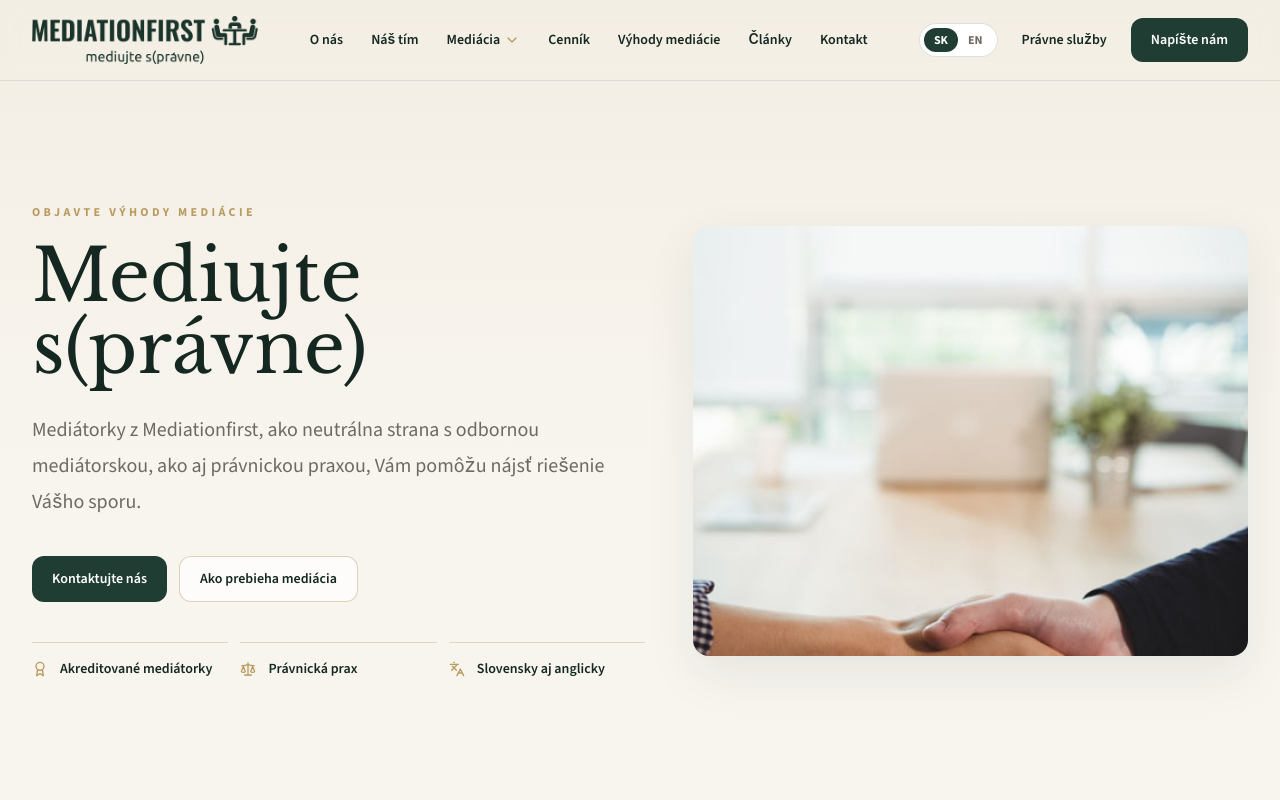
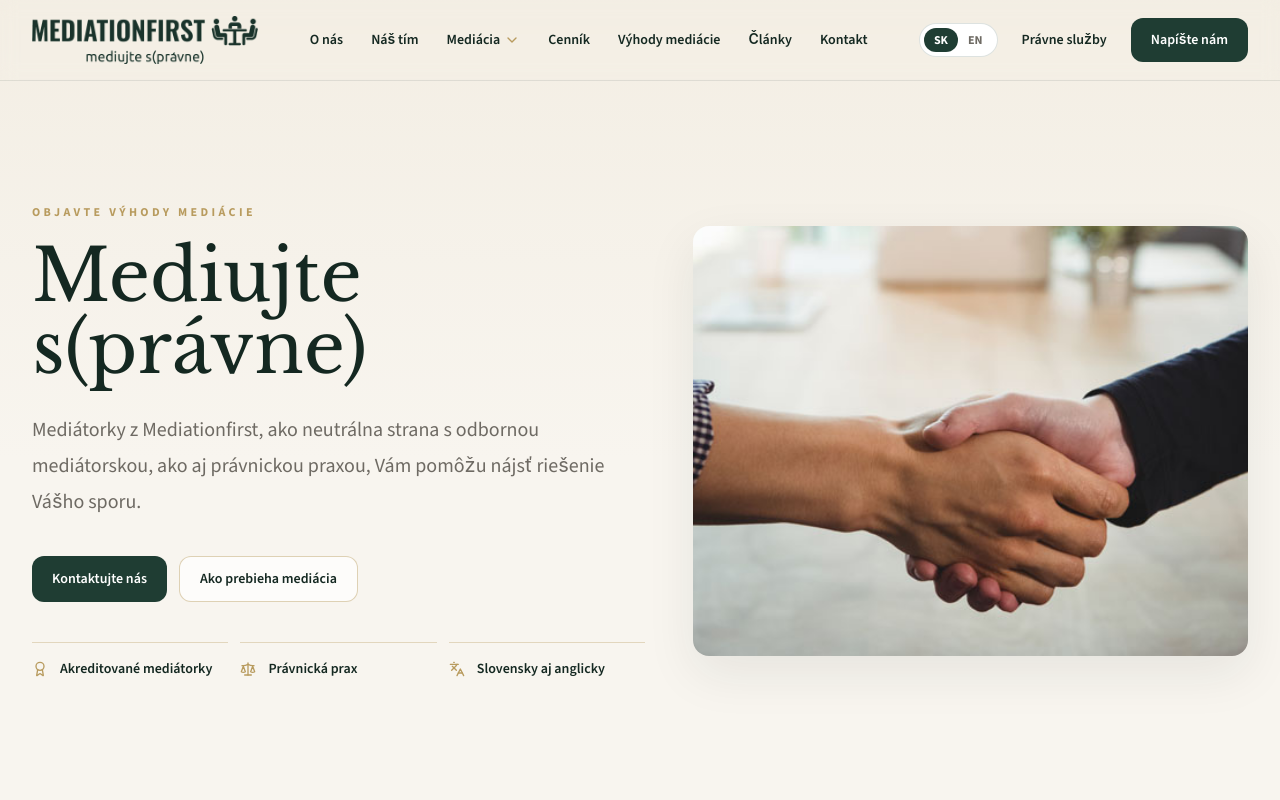
Before and after one commit to achepinoga/mediationfirst, a Next.js app: page / in a window 1280 px wide. Shown: the top 800 px of the page. Built offline with nearby package versions, Linux system fonts and the light colour scheme.

Commit message:
Restore handshake photo in hero

```diff
--- a/components/Hero.tsx
+++ b/components/Hero.tsx
@@ -42,7 +42,7 @@ export function Hero() {
             src="/images/mediationfirst-1.jpg"
             alt="Mediácia — dohoda medzi stranami"
             fill
-            className="object-cover"
+            className="object-cover object-bottom"
             priority
           />
         </div>
```
